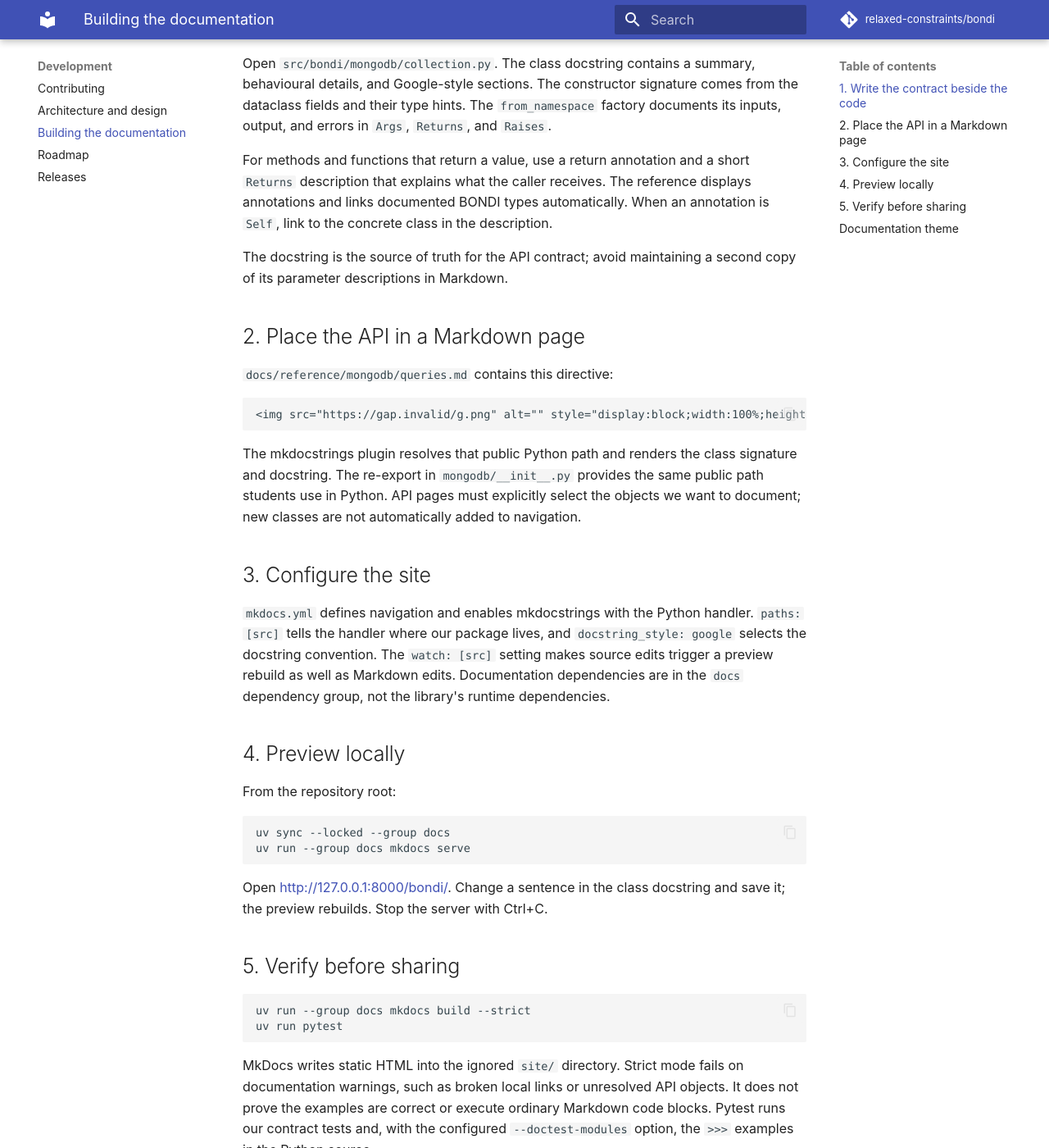
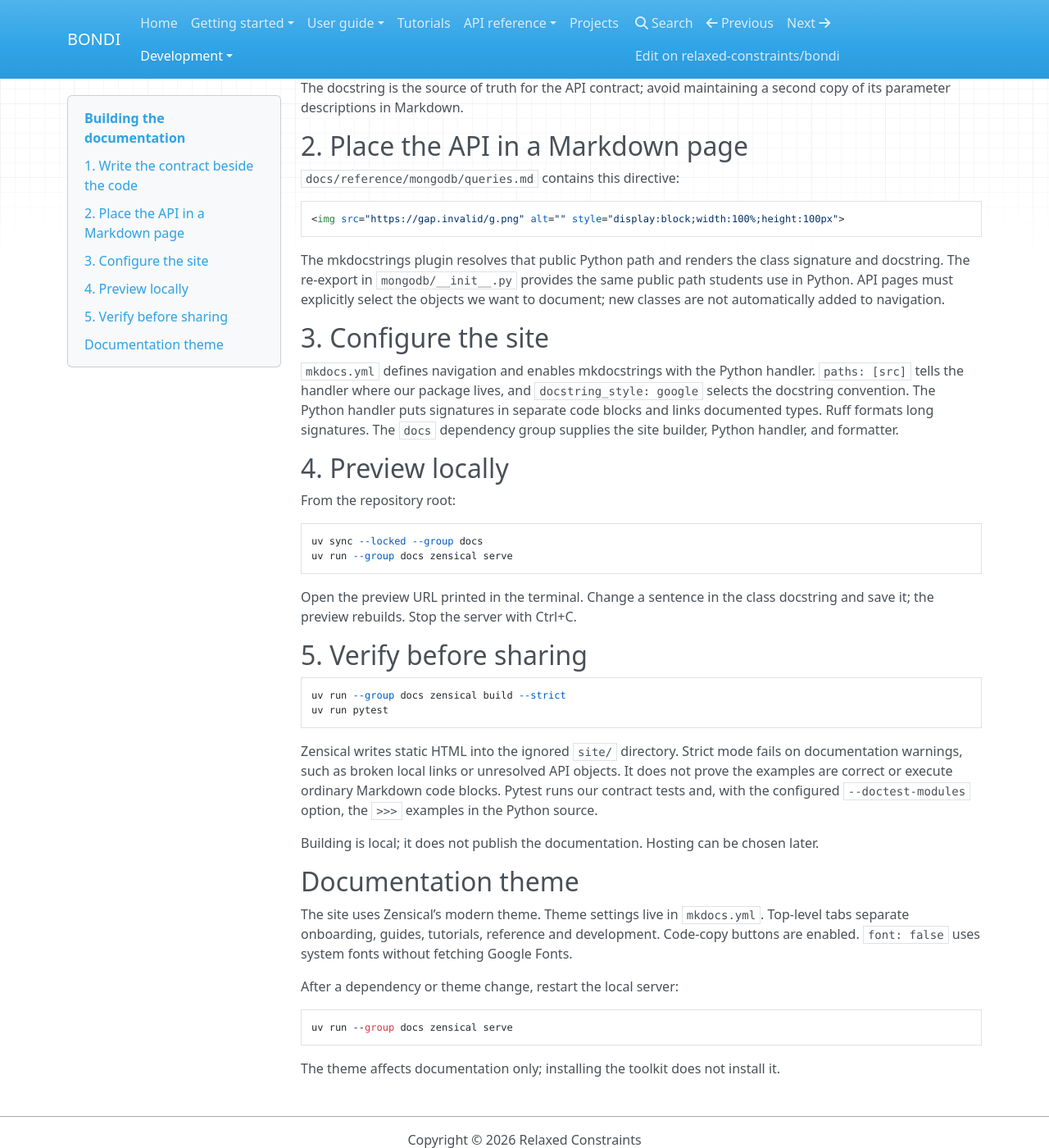
Before and after one commit to relaxed-constraints/bondi, an MkDocs documentation site: the page built from docs/documentation.md, in a window 1280 px wide and 1400 px high, scrolled down 406 px. Shown: the whole window at 82% size. Built offline with MkDocs 1.6.1, drawn with Linux system fonts in a browser that asks for light colours; nearby versions of some CDN libraries; comment, search, counter and statistics services are not loaded; some of the changed text lies outside the part shown.

Commit message:
Migrate documentation to Zensical modern

````diff
--- a/docs/documentation.md
+++ b/docs/documentation.md
@@ -40,9 +40,9 @@ we want to document; new classes are not automatically added to navigation.
 `mkdocs.yml` defines navigation and enables mkdocstrings with the Python handler.
 `paths: [src]` tells the handler where our package lives, and
 `docstring_style: google` selects the docstring convention.
-The `watch: [src]` setting makes source edits trigger a preview rebuild as well as
-Markdown edits. Documentation dependencies are in the `docs` dependency group,
-not the library's runtime dependencies.
+The Python handler puts signatures in separate code blocks and links documented
+types. Ruff formats long signatures. The `docs` dependency group supplies the
+site builder, Python handler, and formatter.
 
 ## 4. Preview locally
 
@@ -50,20 +50,20 @@ From the repository root:
 
 ```sh
 uv sync --locked --group docs
-uv run --group docs mkdocs serve
+uv run --group docs zensical serve
 ```
 
-Open <http://127.0.0.1:8000/bondi/>. Change a sentence in the class docstring and save it;
+Open the preview URL printed in the terminal. Change a sentence in the class docstring and save it;
 the preview rebuilds. Stop the server with Ctrl+C.
 
 ## 5. Verify before sharing
 
 ```sh
-uv run --group docs mkdocs build --strict
+uv run --group docs zensical build --strict
 uv run pytest
 ```
 
-MkDocs writes static HTML into the ignored `site/` directory. Strict mode fails
+Zensical writes static HTML into the ignored `site/` directory. Strict mode fails
 on documentation warnings, such as broken local links or unresolved API objects.
 It does not prove the examples are correct or execute ordinary Markdown code
 blocks. Pytest runs our contract tests and, with the configured `--doctest-modules`
@@ -75,14 +75,14 @@ later.
 
 ## Documentation theme
 
-The site uses Material for MkDocs, installed through the `docs` dependency group.
+The site uses Zensical’s modern theme.
 Theme settings live in `mkdocs.yml`. Top-level tabs separate onboarding, guides, tutorials, reference and development.
 Code-copy buttons are enabled. `font: false` uses system fonts without fetching Google Fonts.
 
 After a dependency or theme change, restart the local server:
 
 ```sh
-uv run --group docs mkdocs serve
+uv run --group docs zensical serve
 ```
 
 The theme affects documentation only; installing the toolkit does not install it.
--- a/mkdocs.yml
+++ b/mkdocs.yml
@@ -5,7 +5,7 @@ repo_name: relaxed-constraints/bondi
 copyright: Copyright &copy; 2026 Relaxed Constraints
 site_description: A Python toolkit for document database research
 theme:
-  name: material
+  variant: modern
   font: false
   features:
     - content.code.copy
@@ -14,8 +14,6 @@ theme:
 markdown_extensions:
   - pymdownx.highlight
   - pymdownx.superfences
-watch:
-  - src
 nav:
   - Home: index.md
   - Getting started:
@@ -71,3 +69,6 @@ plugins:
           options:
             docstring_style: google
             show_signature_annotations: true
+            separate_signature: true
+            signature_crossrefs: true
+            line_length: 76
--- a/pyproject.toml
+++ b/pyproject.toml
@@ -41,9 +41,9 @@ build-backend = "hatchling.build"
 [dependency-groups]
 dev = ["pytest>=8", "ruff>=0.9"]
 docs = [
-    "mkdocs>=1.6,<2",
-    "mkdocs-material>=9.6,<10",
-    "mkdocstrings[python]>=0.28",
+    "ruff>=0.9",
+    "mkdocstrings-python>=2.0.10",
+    "zensical>=0.1.1,<0.2",
 ]
 
 [tool.hatch.build.targets.wheel]
````
Also changed, not shown: CHANGELOG.md (+3 -0 lines), docs/contributing.md (+3 -3 lines), docs/releases.md (+1 -1 lines), skills/bondi/references/development.md (+2 -2 lines), 3 other files.
